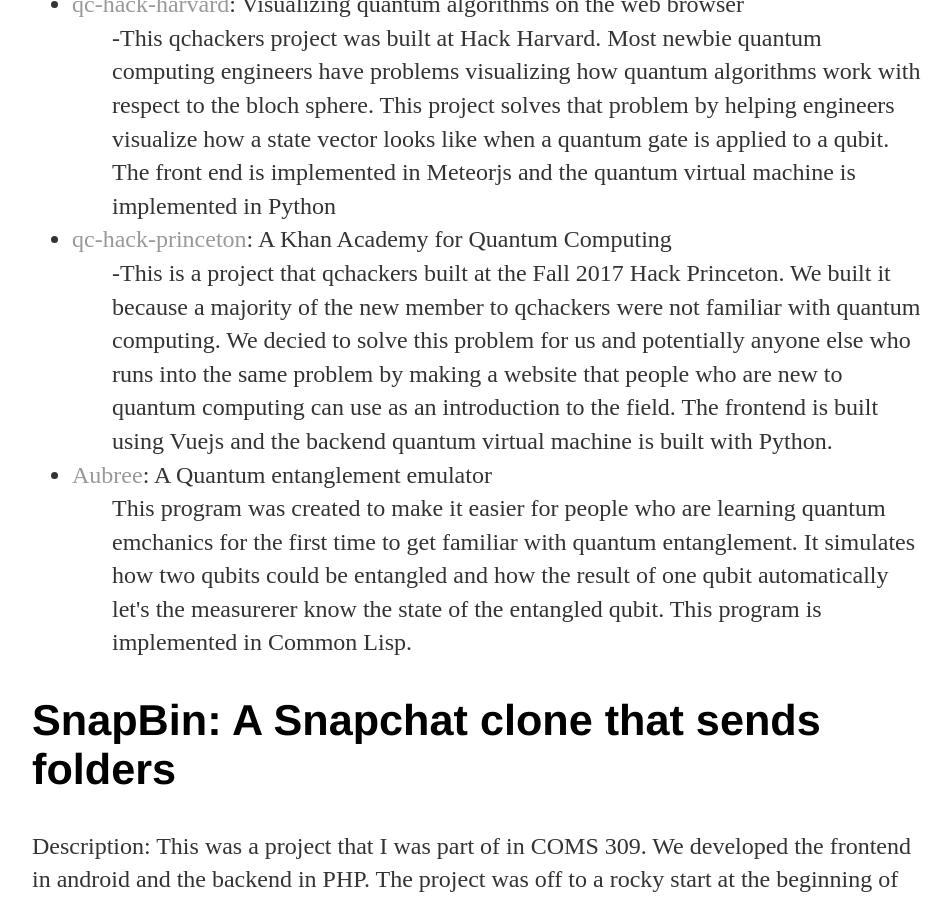
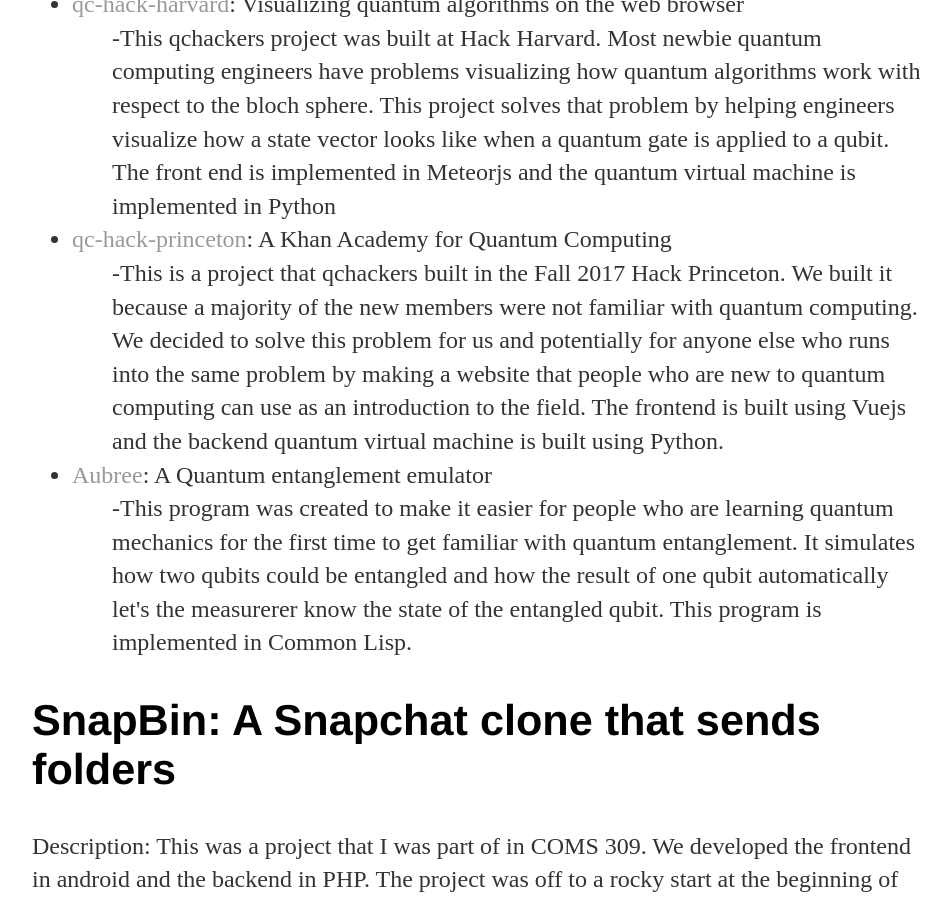
Before and after one commit to vtomole/vtomole.github.io, a Jekyll site: the page built from index.html, in a window 1280 px wide and 900 px high, scrolled down 1397 px. Shown: the whole window, without its empty margins (160-1112 px from the left). Built offline with Jekyll 4.4.1, drawn with Linux system fonts in a browser that asks for light colours.

Commit message:
spell checked qc hacker sub projects

```diff
--- a/index.html
+++ b/index.html
@@ -42,10 +42,10 @@
 				    <li><a href="http://qchackers.com/viz">qc-hack-harvard</a>: Visualizing quantum algorithms on the web browser</li>
 				    <dd>-This qchackers project was built at Hack Harvard. Most newbie quantum computing engineers have problems visualizing how quantum algorithms work with respect to the bloch sphere. This project solves that problem by helping engineers visualize how a state vector looks like when a quantum gate is applied to a qubit. The front end is implemented in Meteorjs and the quantum virtual machine is implemented in Python</dd>
 				    <li><a href="https://github.com/vtomole/qc-hack-princeton">qc-hack-princeton</a>: A Khan Academy for Quantum Computing</li>
-				    <dd>-This is a project that qchackers built at the Fall 2017 Hack Princeton. We built it because a majority of the new member to qchackers were not familiar with quantum computing. We decied to solve this problem for us and potentially anyone else who runs into the same problem by making a website that people who are new to quantum computing can use as an introduction to the field.  The frontend is built using Vuejs and the backend quantum virtual machine is built with Python.  </dd>
+				    <dd>-This is a project that qchackers built in the Fall 2017 Hack Princeton. We built it because a majority of the new members were not familiar with quantum computing. We decided to solve this problem for us and potentially for anyone else who runs into the same problem by making a website that people who are new to quantum computing can use as an introduction to the field.  The frontend is built using Vuejs and the backend quantum virtual machine is built using Python.  </dd>
 
 				    <li><a href="http://aubree.herokuapp.com/qcvm">Aubree</a>: A Quantum entanglement emulator </li>
-				   <dd>This program was created to make it easier for people who are learning quantum emchanics for the first time to get familiar with quantum entanglement. It simulates how two qubits could be entangled and how the result of one qubit automatically let's the measurerer know the state of the entangled qubit. This program is implemented in Common Lisp. </dd>
+				   <dd>-This program was created to make it easier for people who are learning quantum mechanics for the first time to get familiar with quantum entanglement. It simulates how two qubits could be entangled and how the result of one qubit automatically let's the measurerer know the state of the entangled qubit. This program is implemented in Common Lisp. </dd>
 				  </ul>
 
 
```
